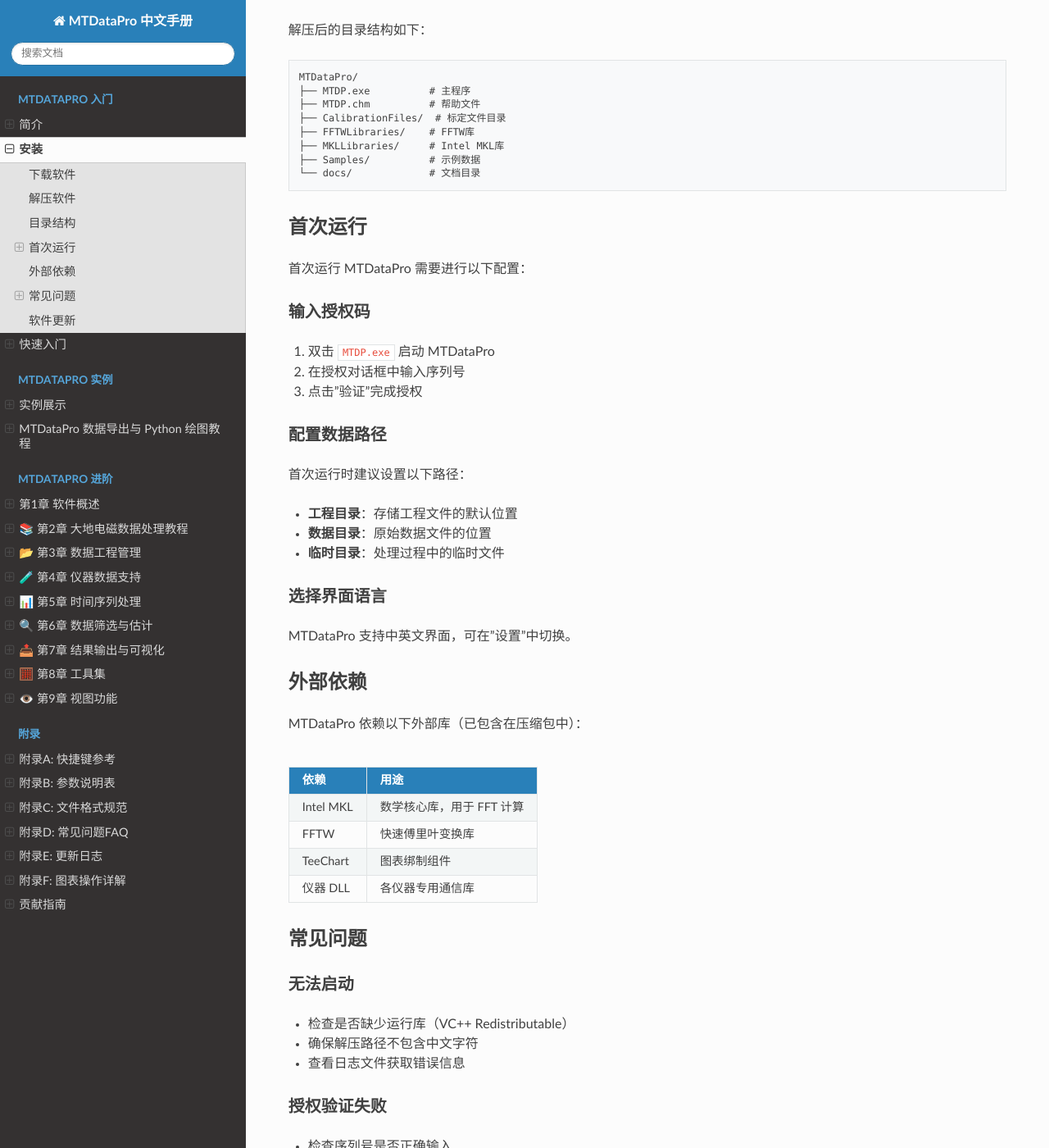
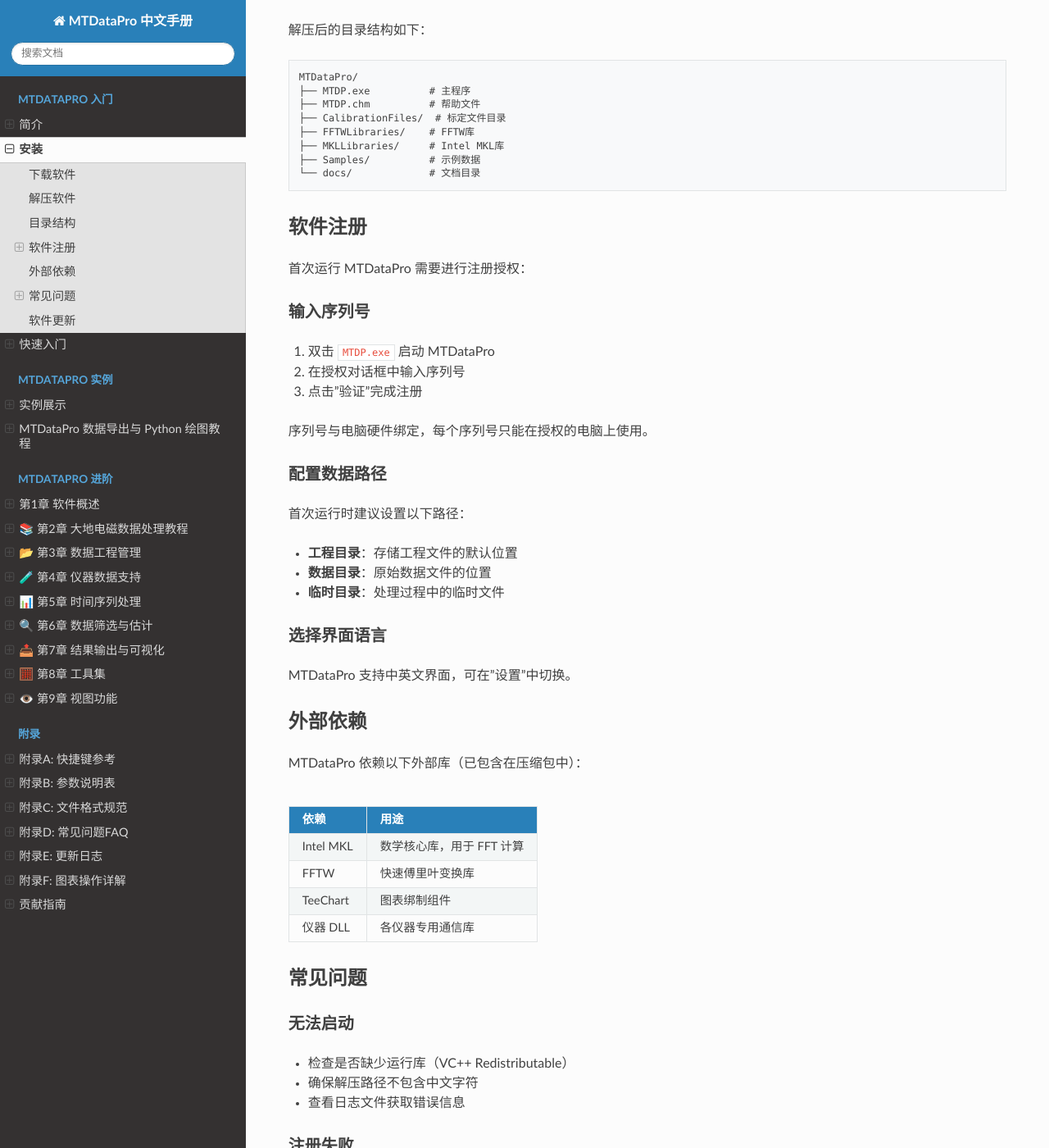
Before and after one commit to EMWPJ/MTDataPro-docs, a Sphinx documentation site: the page built from source/intro/install.md, in a window 1280 px wide and 1400 px high, scrolled down 585 px. Shown: the whole window at 82% size. Built offline with Sphinx 7.4.7 and the Read the Docs theme 3.1.0, drawn with Linux system fonts in a browser that asks for light colours; some of the changed text lies outside the part shown.

Commit message:
fix: 简化安装说明 - 仅保留注册版说明

````diff
--- a/source/intro/install.md
+++ b/source/intro/install.md
@@ -30,15 +30,17 @@
 └── docs/             # 文档目录
 ```
 
-## 首次运行
+## 软件注册
 
-首次运行 MTDataPro 需要进行以下配置：
+首次运行 MTDataPro 需要进行注册授权：
 
-### 输入授权码
+### 输入序列号
 
 1. 双击 `MTDP.exe` 启动 MTDataPro
 2. 在授权对话框中输入序列号
-3. 点击"验证"完成授权
+3. 点击"验证"完成注册
+
+序列号与电脑硬件绑定，每个序列号只能在授权的电脑上使用。
 
 ### 配置数据路径
 
@@ -71,10 +73,10 @@
 - 确保解压路径不包含中文字符
 - 查看日志文件获取错误信息
 
-### 授权验证失败
+### 注册失败
 
 - 检查序列号是否正确输入
-- 确认网络连接正常（在线验证）
+- 确认是在授权的电脑上使用
 - 联系技术支持获取帮助
 
 ## 软件更新
@@ -82,4 +84,4 @@
 1. 下载新版本压缩包
 2. 关闭正在运行的 MTDataPro
 3. 解压到原安装目录，覆盖旧文件
-4. 原有的工程文件和设置通常可以继续使用
+4. 原有的工程文件和授权通常可以继续使用
````
